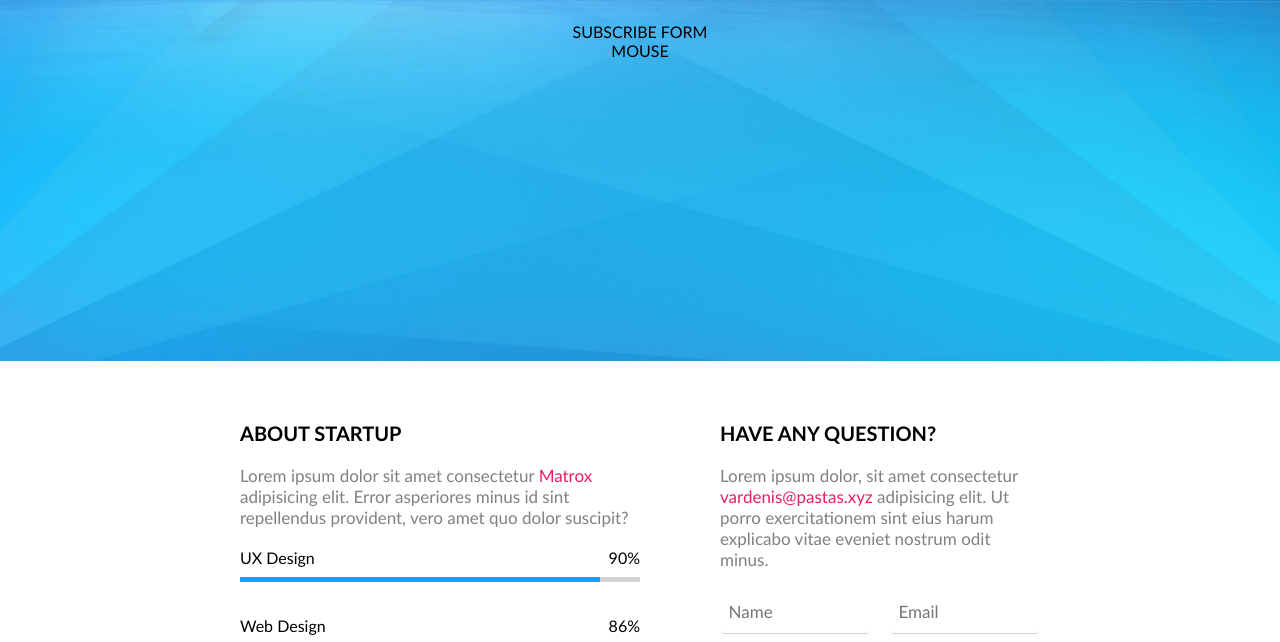
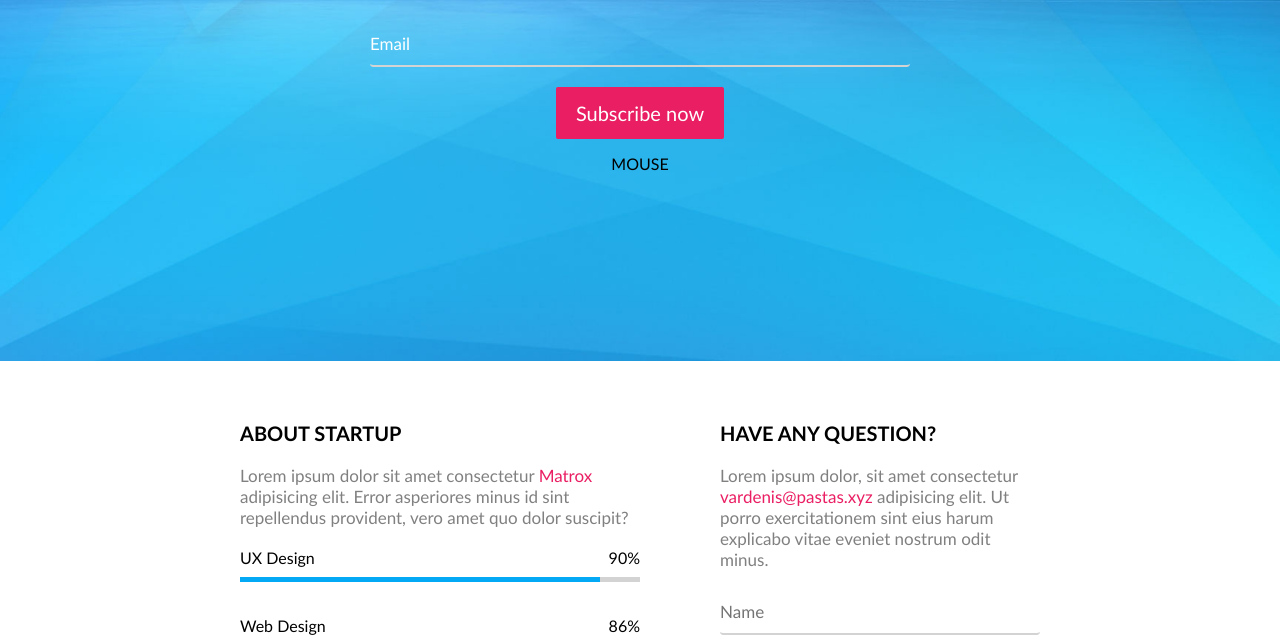
Before and after one commit to Evelinatoleike/5-coming-soon, a website: page index.html in a window 1280 px wide. Shown: the part 439-1081 px from the top of the page. Drawn offline with Linux system fonts and the light colour scheme.

Commit message:
subscribe form style

```diff
--- a/css/components/form.css
+++ b/css/components/form.css
@@ -15,21 +15,16 @@
     width: 100%;
 }
 
-.form > input {
-    width: calc(50% - 10px);
-}
-
-.form > input:last-of-type {
-    float: right;
-}
-
 .form > .input {
-    padding: 0.5em;
+    width: 100%;
+    padding: 0.5em 0;
+    float: left;
     font-size: 17px;
     line-height: 1.5em;
     border: none;
-    border-bottom: 1px solid lightgray;
-    border-radius: 0.25em;
+    border-bottom: 2px solid lightgray;
+    border-radius: 0.2em;
+    background-color: transparent;
 }
 
 .form > textarea {
--- a/css/pages/home.css
+++ b/css/pages/home.css
@@ -50,6 +50,20 @@
 .hero .clock {
     margin-bottom: 45px;
 }
+.hero .form {
+    width: 90%;
+    margin: 0 5% 15px;
+}
+
+hero .form > .input {
+    color: white;
+    border-color: white;
+}
+
+.hero .form > .input::placeholder {
+    color: white;
+}
+
 /* HERO: end */
 
 /* MAIN CONTENT: start */
@@ -78,10 +92,14 @@ text-decoration: none;
     color: var(--secondary-color);
     text-decoration: underline;
 }
- .progress-bar {
- }
+@media () {
+    main .form > input {
+    width: calc(50% - 10px);}
+    main .form > input:last-of-type {
+    float: right;}
+}
 
- main .form
+
 /* MAIN CONTENT: end */
 
 /* FOOTER: start */
--- a/index.html
+++ b/index.html
@@ -42,7 +42,11 @@
                 </div>
             </div>
             <form class="form">
-                SUBSCRIBE FORM
+                <form class="form">
+                    <label for="email">Email</label>
+                    <input id="email" class="input" type="email" placeholder="Email" required autocomplete="email">
+                    <button class="btn" type="submit">Subscribe now</button>
+                </form>
             </form>
             <div calss="mouse">
                 MOUSE
@@ -95,6 +99,7 @@
                     <label for="message">Message</label>
                     <textarea name="" id="message" class="input" placeholder="Message" required autocomplete="off"></textarea>
                     <button class="btn" type="submit">Send message</button>
+                </form>
             </div>
         </div>
     </main>
```
